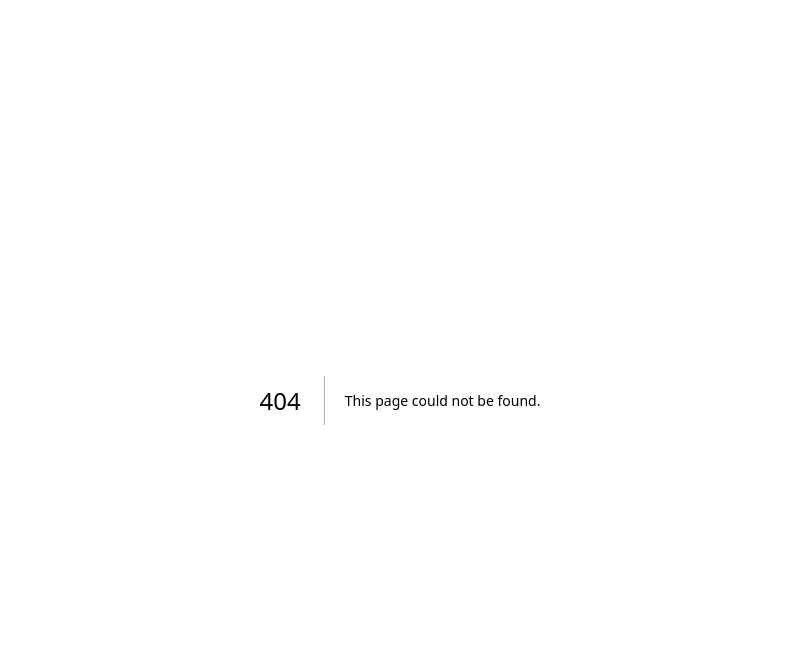
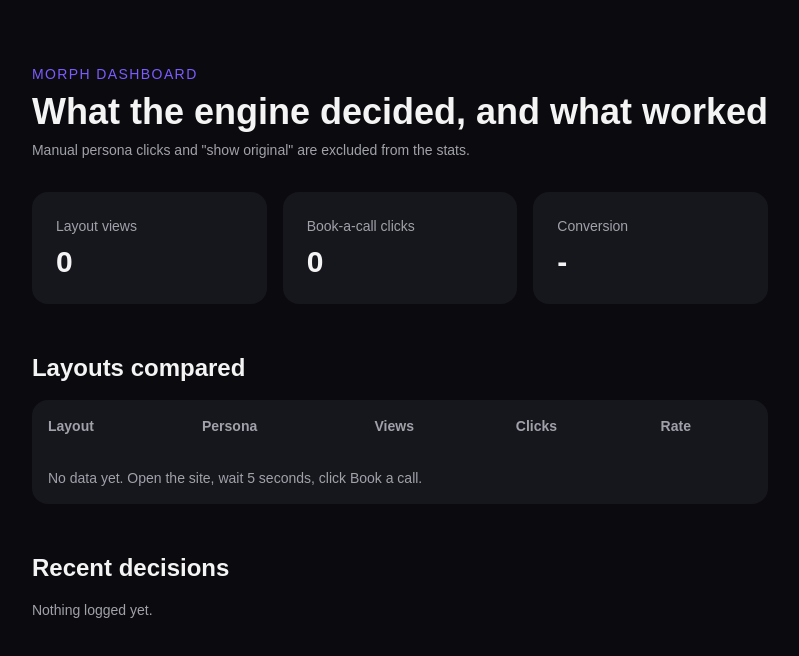
Before and after one commit to FenderRicky/morph, a Next.js app: page /dashboard in a window 1280 px wide. Before the commit this address had no page. Shown: the top 656 px of the page, without its empty margins (240-1039 px from the left). Built offline with nearby package versions, Linux system fonts and the light colour scheme.

Commit message:
fix: book a call opens gmail compose, correct email

```diff
--- /dev/null
+++ b/app/api/track/route.ts
@@ -0,0 +1,32 @@
+import { NextResponse } from "next/server";
+import { promises as fs } from "fs";
+import path from "path";
+import { BLOCKS, PERSONAS } from "@/morph/spec";
+
+const FILE = path.join(process.cwd(), "data", "events.jsonl");
+const SOURCES = ["instant rules", "AI", "manual", "original"];
+
+export async function POST(req: Request) {
+  try {
+    const raw = await req.json();
+    const blocks = String(raw.layout || "").split(">");
+    const valid = blocks.every((b) => (BLOCKS as readonly string[]).includes(b));
+    if (!["view", "convert"].includes(raw.type) || !valid) {
+      return NextResponse.json({ ok: false }, { status: 400 });
+    }
+    const ev = {
+      t: new Date().toISOString(),
+      type: raw.type,
+      sid: String(raw.sid || "").slice(0, 12),
+      layout: blocks.join(">"),
+      persona: (PERSONAS as readonly string[]).includes(raw.persona) ? raw.persona : "unknown",
+      source: SOURCES.includes(raw.source) ? raw.source : "other",
+      reasoning: String(raw.reasoning || "").slice(0, 160),
+    };
+    await fs.mkdir(path.dirname(FILE), { recursive: true });
+    await fs.appendFile(FILE, JSON.stringify(ev) + "\n");
+    return NextResponse.json({ ok: true });
+  } catch {
+    return NextResponse.json({ ok: false }, { status: 500 });
+  }
+}
--- /dev/null
+++ b/app/dashboard/page.tsx
@@ -0,0 +1,81 @@
+import { promises as fs } from "fs";
+import path from "path";
+
+export const dynamic = "force-dynamic";
+
+type Ev = { t: string; type: "view" | "convert"; sid: string; layout: string; persona: string; source: string; reasoning: string };
+
+export default async function Dashboard() {
+  let events: Ev[] = [];
+  try {
+    const txt = await fs.readFile(path.join(process.cwd(), "data", "events.jsonl"), "utf8");
+    events = txt.trim().split("\n").filter(Boolean).map((l) => JSON.parse(l));
+  } catch {}
+
+  const real = events.filter((e) => e.source !== "manual" && e.source !== "original");
+  const rows = new Map<string, { views: number; conv: number; persona: string }>();
+  for (const e of real) {
+    const r = rows.get(e.layout) || { views: 0, conv: 0, persona: e.persona };
+    if (e.type === "view") r.views++;
+    else r.conv++;
+    rows.set(e.layout, r);
+  }
+  const table = [...rows.entries()].sort((a, b) => b[1].views - a[1].views);
+  const views = real.filter((e) => e.type === "view").length;
+  const conv = real.filter((e) => e.type === "convert").length;
+  const recent = events.filter((e) => e.type === "view").slice(-12).reverse();
+
+  return (
+    <main className="mx-auto max-w-5xl px-6 py-16">
+      <p className="text-sm tracking-widest text-[var(--accent)]">MORPH DASHBOARD</p>
+      <h1 className="mt-2 text-4xl font-bold">What the engine decided, and what worked</h1>
+      <p className="mt-2 text-sm text-[var(--muted)]">Manual persona clicks and &quot;show original&quot; are excluded from the stats.</p>
+
+      <div className="mt-8 grid gap-4 md:grid-cols-3">
+        {[
+          ["Layout views", views],
+          ["Book-a-call clicks", conv],
+          ["Conversion", views ? ((conv / views) * 100).toFixed(1) + "%" : "-"],
+        ].map(([label, value]) => (
+          <div key={String(label)} className="rounded-2xl bg-[var(--card)] p-6">
+            <p className="text-sm text-[var(--muted)]">{label}</p>
+            <p className="mt-2 text-3xl font-semibold">{value}</p>
+          </div>
+        ))}
+      </div>
+
+      <h2 className="mt-12 mb-4 text-2xl font-semibold">Layouts compared</h2>
+      <div className="overflow-x-auto rounded-2xl bg-[var(--card)]">
+        <table className="w-full text-left text-sm">
+          <thead className="text-[var(--muted)]">
+            <tr><th className="p-4">Layout</th><th className="p-4">Persona</th><th className="p-4">Views</th><th className="p-4">Clicks</th><th className="p-4">Rate</th></tr>
+          </thead>
+          <tbody>
+            {table.length === 0 && <tr><td className="p-4 text-[var(--muted)]" colSpan={5}>No data yet. Open the site, wait 5 seconds, click Book a call.</td></tr>}
+            {table.map(([layout, r]) => (
+              <tr key={layout} className="border-t border-white/5">
+                <td className="p-4">{layout.split(">").join(" → ")}</td>
+                <td className="p-4 capitalize">{r.persona}</td>
+                <td className="p-4">{r.views}</td>
+                <td className="p-4">{r.conv}</td>
+                <td className="p-4">{r.views ? ((r.conv / r.views) * 100).toFixed(0) + "%" : "-"}</td>
+              </tr>
+            ))}
+          </tbody>
+        </table>
+      </div>
+
+      <h2 className="mt-12 mb-4 text-2xl font-semibold">Recent decisions</h2>
+      <div className="space-y-3">
+        {recent.length === 0 && <p className="text-sm text-[var(--muted)]">Nothing logged yet.</p>}
+        {recent.map((e, i) => (
+          <div key={i} className="rounded-2xl bg-[var(--card)] p-4 text-sm">
+            <p><b className="capitalize">{e.persona}</b> · {e.source} · <span className="text-[var(--muted)]">{new Date(e.t).toLocaleTimeString()}</span></p>
+            <p className="mt-1">{e.reasoning}</p>
+            <p className="mt-1 text-[var(--muted)]">{e.layout.split(">").join(" → ")}</p>
+          </div>
+        ))}
+      </div>
+    </main>
+  );
+}
--- a/components/Morph.tsx
+++ b/components/Morph.tsx
@@ -3,6 +3,7 @@ import { useEffect, useRef, useState } from "react";
 import { AnimatePresence, motion } from "framer-motion";
 import { registry } from "@/morph/registry";
 import { presets, classify, type LayoutSpec, type Persona } from "@/morph/spec";
+import Tracker from "@/components/Tracker";
 
 type Source = "default" | "instant rules" | "AI" | "manual" | "original";
 
@@ -90,6 +91,7 @@ export default function Morph() {
         ))}
       </div>
 
+      <Tracker spec={spec} source={source} />
       <main>
         <AnimatePresence mode="popLayout">
           {spec.blocks.map((name) => {
--- /dev/null
+++ b/components/Tracker.tsx
@@ -0,0 +1,42 @@
+"use client";
+import { useEffect, useRef } from "react";
+import type { LayoutSpec } from "@/morph/spec";
+
+function send(body: object) {
+  try {
+    const data = JSON.stringify(body);
+    if (navigator.sendBeacon) {
+      navigator.sendBeacon("/api/track", new Blob([data], { type: "application/json" }));
+    } else {
+      fetch("/api/track", { method: "POST", body: data, keepalive: true, headers: { "Content-Type": "application/json" } });
+    }
+  } catch {}
+}
+
+export default function Tracker({ spec, source }: { spec: LayoutSpec; source: string }) {
+  const sid = useRef("");
+  const layout = spec.blocks.join(">");
+  const last = useRef({ layout, persona: spec.persona, source, reasoning: spec.reasoning });
+
+  useEffect(() => {
+    sid.current = Math.random().toString(36).slice(2, 10);
+  }, []);
+
+  useEffect(() => {
+    last.current = { layout, persona: spec.persona, source, reasoning: spec.reasoning };
+    if (source === "default") return;
+    const t = setTimeout(() => send({ type: "view", sid: sid.current, ...last.current }), 1500);
+    return () => clearTimeout(t);
+  }, [layout, source, spec.persona, spec.reasoning]);
+
+  useEffect(() => {
+    const onClick = (e: MouseEvent) => {
+      const a = (e.target as HTMLElement).closest("a[data-cta]");
+      if (a) send({ type: "convert", sid: sid.current, ...last.current });
+    };
+    document.addEventListener("click", onClick);
+    return () => document.removeEventListener("click", onClick);
+  }, []);
+
+  return null;
+}
--- a/components/blocks/Contact.tsx
+++ b/components/blocks/Contact.tsx
@@ -1,8 +1,19 @@
 export default function Contact() {
+  const to = "thadigotlavineeth7@gmail.com";
+  const href = `https://mail.google.com/mail/?view=cm&to=${to}&su=${encodeURIComponent("Let's work together")}`;
   return (
     <section className="px-6 py-24 max-w-5xl mx-auto text-center">
-      <h2 className="text-4xl font-bold">Let's work together</h2>
-      <a href="mailto:thadigotlavineeth7@gmail.com" className="inline-block mt-8 px-8 py-3 rounded-full bg-[var(--accent)] text-white">Book a call</a>
+      <h2 className="text-4xl font-bold">Let&apos;s work together</h2>
+      <a
+        data-cta
+        href={href}
+        target="_blank"
+        rel="noopener noreferrer"
+        className="inline-block mt-8 px-8 py-3 rounded-full bg-[var(--accent)] text-white"
+      >
+        Book a call
+      </a>
+      <p className="mt-4 text-sm text-[var(--muted)]">or write to {to}</p>
     </section>
   );
 }
```
Also changed, not shown: 1 other file (tests, documents, lock files or other folders).
